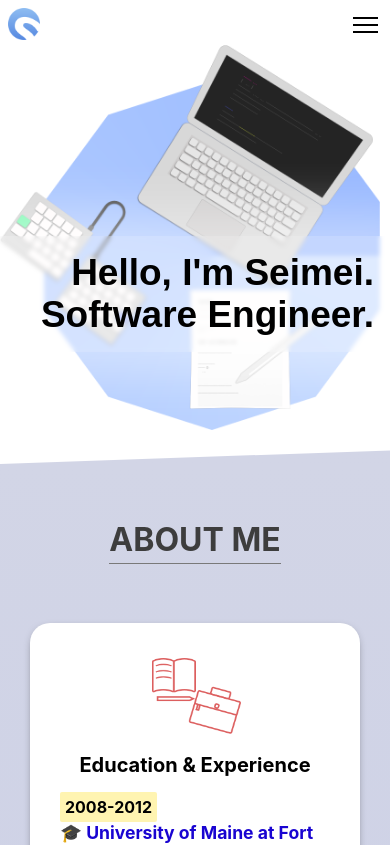
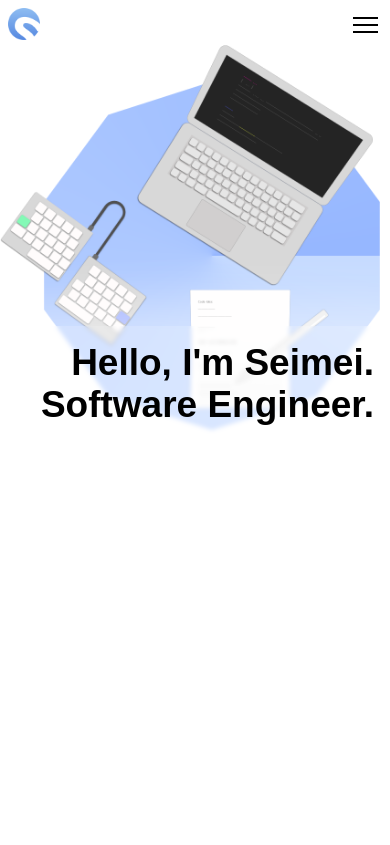
Before and after one commit to Lulkafe/Portofolio, a Next.js app: page / in a window 390 px wide. Shown: the top 845 px of the page. Built offline with nearby package versions, Linux system fonts and the light colour scheme.

Commit message:
Added AOS to add fade-in animation

```diff
--- a/components/about.tsx
+++ b/components/about.tsx
@@ -11,7 +11,6 @@ export default function AboutMeSection () {
          <div className={style.skewed} />
       </section>
       <div className={style.content_wrapper}>
-          {/* <span className={style.circle}></span> */}
           <h2 className={style.section_header}><span className={style.section_header_letters}>ABOUT ME</span></h2>
           <div className={style.items_wrapper}>
             <EduAndExpItem/>
@@ -29,7 +28,7 @@ const ItemFrame = (props: any) => {
   const img: ImageInfo = props.imgInfo;
 
   return (
-    <div className={style.about_item}>
+    <div className={style.about_item} data-aos="fade-up" data-aos-duration="1000">
       <div className={style.image_wrapper}>
         <Image
           src={img.src}
--- a/components/project.tsx
+++ b/components/project.tsx
@@ -30,7 +30,7 @@ const ProjectItem = (props: any) => {
   const demoAvailable = project.url.website !== undefined;
 
   return (
-    <div className={style.project_container}>
+    <div className={style.project_container} data-aos="fade-up"  data-aos-duration="1000">
 
       {/* Header Image */}
       <div className={style.image_wrapper}>
--- a/package.json
+++ b/package.json
@@ -9,11 +9,13 @@
     "lint": "next lint"
   },
   "dependencies": {
+    "aos": "^3.0.0-beta.6",
     "next": "12.1.0",
     "react": "17.0.2",
     "react-dom": "17.0.2"
   },
   "devDependencies": {
+    "@types/aos": "^3.0.4",
     "@types/node": "17.0.21",
     "@types/react": "17.0.40",
     "eslint": "8.11.0",
--- a/pages/index.tsx
+++ b/pages/index.tsx
@@ -5,8 +5,11 @@ import WelcomeSection from '../components/welcome'
 import AboutSection from '../components/about'
 import ProjectSection from '../components/project'
 import Footer from '../components/footer'
-import { useReducer } from 'react'
+import { useEffect, useReducer } from 'react'
 import { STATE_REDUCER, INIT_STATE, ACTION, AppContext } from '../components/reducer'
+import AOS  from 'aos'
+import 'aos/dist/aos.css'
+
 
 const Home: NextPage = () => {
 
@@ -14,6 +17,10 @@ const Home: NextPage = () => {
   const onClick = () => {
     dispatch({ type: ACTION.MENU.VISIBLE, value: true });
   }
+
+  useEffect(() => {
+    AOS.init();
+  }, []);
 
   return (
     <div onClick={onClick}>
--- a/styles/About.module.sass
+++ b/styles/About.module.sass
@@ -53,7 +53,7 @@
 
 .section_header
     text-align: center
-    font-size: 2rem
+    font-size: 32px
     margin: 0
     padding-bottom: 4rem
     padding-top: 2rem
@@ -136,3 +136,7 @@
 .year_header
   margin-bottom: 5px
   margin-top: 20px
+
+@media only screen and (max-width: 465px)
+    .section_header
+        font-size: 24px
--- a/styles/Footer.module.sass
+++ b/styles/Footer.module.sass
@@ -56,6 +56,7 @@
     margin: 50px
     padding: 32px 0 0 0
     color: #3d3d3d
+    font-size: 24px
 
 .main_header_letter
     padding-bottom: 4px
--- a/styles/Project.module.sass
+++ b/styles/Project.module.sass
@@ -101,7 +101,7 @@ $button_long_w: 181px
 .section_header
     text-align: center
     font-size: 2rem
-    padding: 4rem
+    padding: 4rem 0 4rem 0
     margin: 0
     color: #3d3d3d
 
@@ -130,3 +130,7 @@ $button_long_w: 181px
 
     .project_container
         width: 100%
+
+@media only screen and (max-width: 465px)
+    .section_header
+        font-size: 24px
--- a/styles/Welcome.module.sass
+++ b/styles/Welcome.module.sass
@@ -6,12 +6,20 @@
         bottom: 52%
         opacity: 1
 
-@keyframes fade-in-msg-mobile
+@keyframes fade-in-msg-tablet
     from
         bottom: 0%
         opacity: 0
     to
         bottom: 21%
+        opacity: 1
+
+@keyframes fade-in-msg-mobile
+    from
+        bottom: 40%
+        opacity: 0
+    to
+        bottom: 50%
         opacity: 1
 
 @keyframes fade-in-img
@@ -60,11 +68,16 @@
         border-radius: 0
         width: 100%
         text-align: right
-        animation: fade-in-msg-mobile 1.5s
+        animation: fade-in-msg-tablet 1.5s
 
 @media only screen and (max-width: 610px)
     .greeting
         font-size: 49px
+        bottom: 50%
+        animation: fade-in-msg-mobile 1.5s
+
+    .section_wrapper
+        height: 100vh
 
 @media only screen and (max-width: 465px)
     .greeting
```
Also changed, not shown: 1 other file (tests, documents, lock files or other folders).
